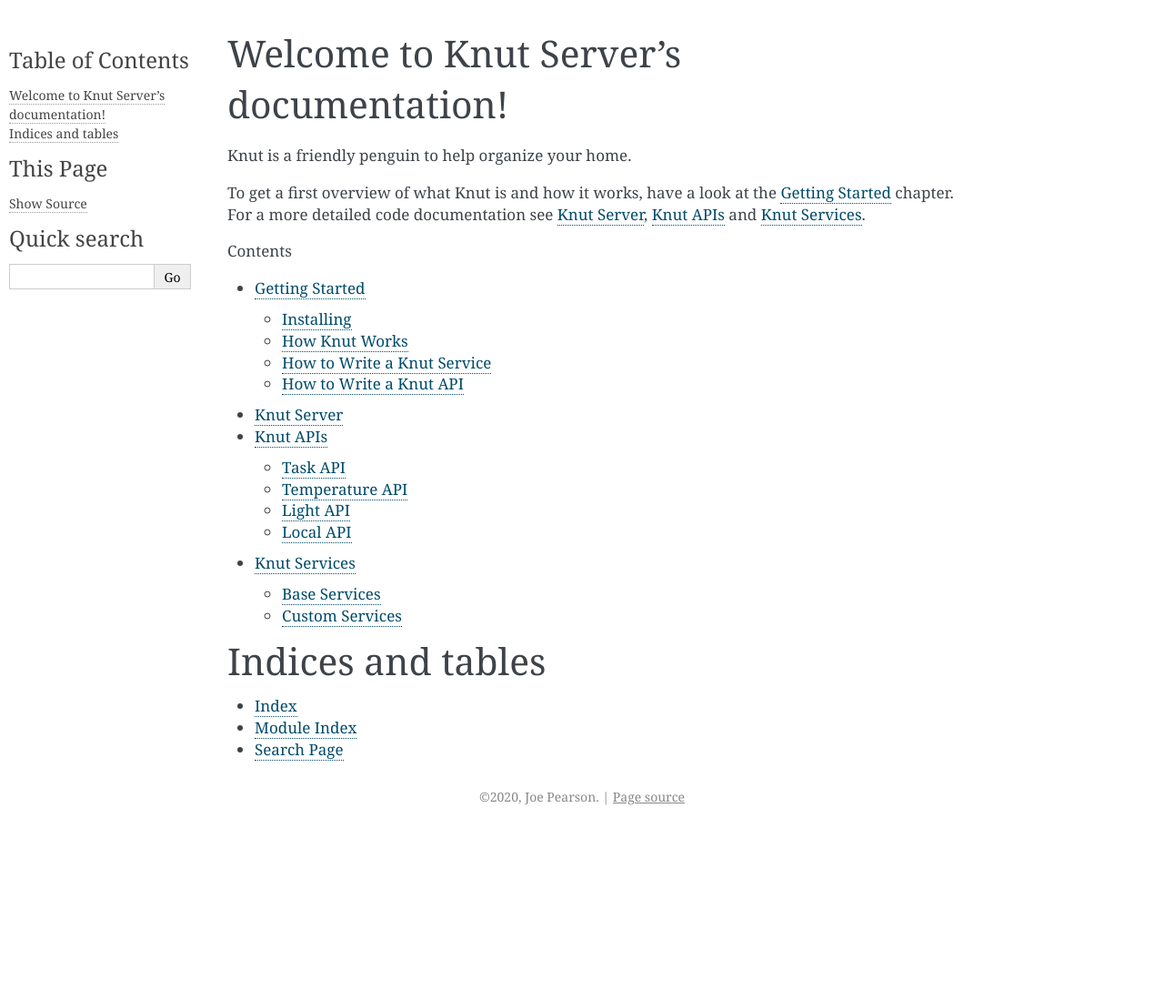
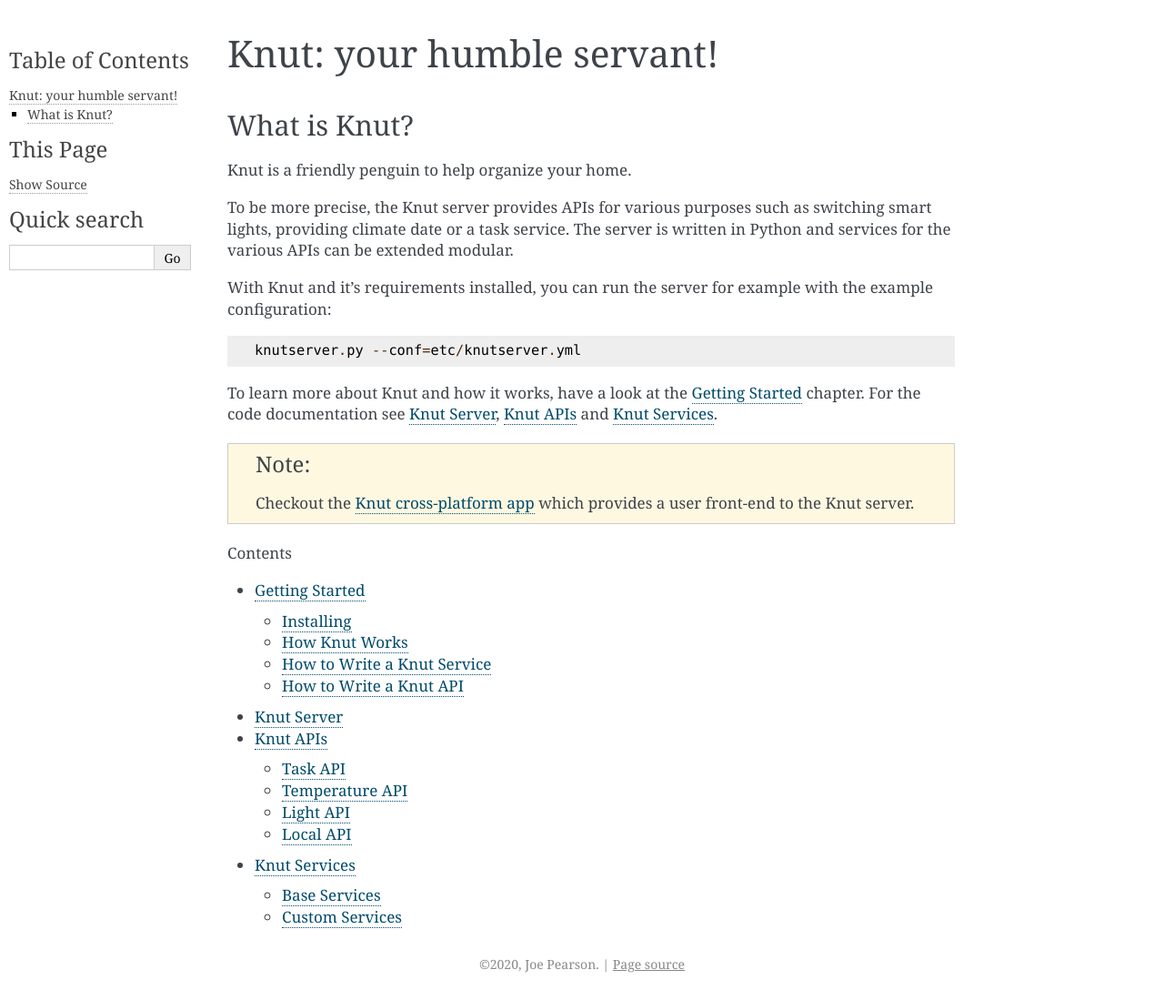
Before and after one commit to pearjo/knut-server, a Sphinx documentation site: the page built from docs/source/index.rst, in a window 1280 px wide. Shown: the whole page at 91% size. Built offline with Sphinx 7.4.7, drawn with Linux system fonts in a browser that asks for light colours; before the commit the page ends 915 px from its top, so only the background shows below that.

Commit message:
docs: Extend the docs index page

```diff
--- a/docs/source/conf.py
+++ b/docs/source/conf.py
@@ -77,6 +77,7 @@ html_theme_options = {
     'github_user': 'pearjo',
     'logo': 'knut.png',
     'logo_name': True,
+    'note_bg': '#FFF8E1',
     'page_width': 'max-content',
     'show_powered_by': False,
     'travis_button': True
--- a/docs/source/index.rst
+++ b/docs/source/index.rst
@@ -3,14 +3,31 @@
    You can adapt this file completely to your liking, but it should at least
    contain the root `toctree` directive.
 
-Welcome to Knut Server's documentation!
-=======================================
+Knut: your humble servant!
+==========================
+
+What is Knut?
+-------------
 
 Knut is a friendly penguin to help organize your home.
 
-To get a first overview of what Knut is and how it works, have a look at the
-:ref:`gettingstarted` chapter. For a more detailed code documentation see
-:ref:`knutserver`, :ref:`knutapis` and :ref:`knutservices`.
+To be more precise, the Knut server provides APIs for various purposes such as
+switching smart lights, providing climate date or a task service. The server is
+written in Python and services for the various APIs can be extended modular.
+
+With Knut and it's requirements installed, you can run the server for example
+with the example configuration::
+
+   knutserver.py --conf=etc/knutserver.yml
+
+To learn more about Knut and how it works, have a look at the
+:ref:`gettingstarted` chapter. For the code documentation see :ref:`knutserver`,
+:ref:`knutapis` and :ref:`knutservices`.
+
+.. note::
+
+   Checkout the `Knut cross-platform app <https://github.com/pearjo/knut-app>`_
+   which provides a user front-end to the Knut server.
 
 .. toctree::
    :maxdepth: 2
@@ -20,11 +37,3 @@ To get a first overview of what Knut is and how it works, have a look at the
    reference/knutserver
    reference/knutapis
    reference/knutservices
-
-
-Indices and tables
-==================
-
-* :ref:`genindex`
-* :ref:`modindex`
-* :ref:`search`
```
